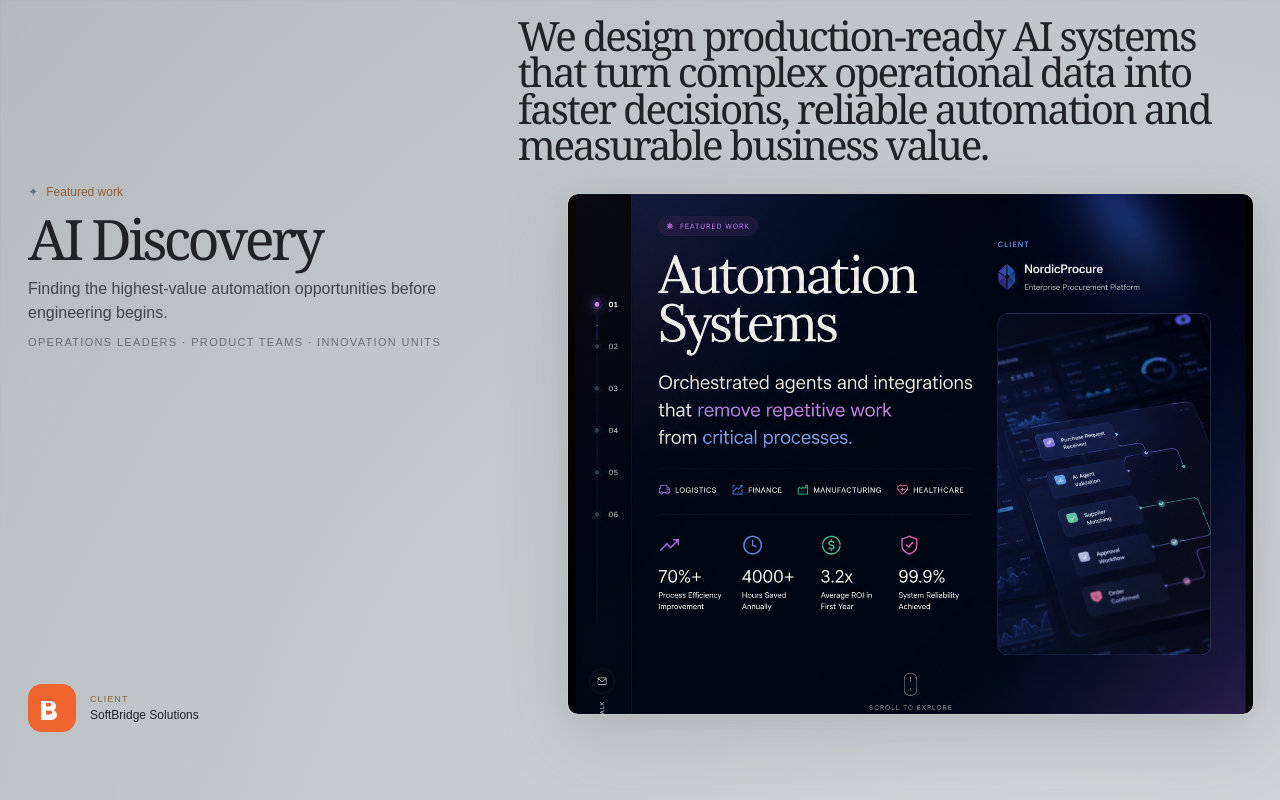
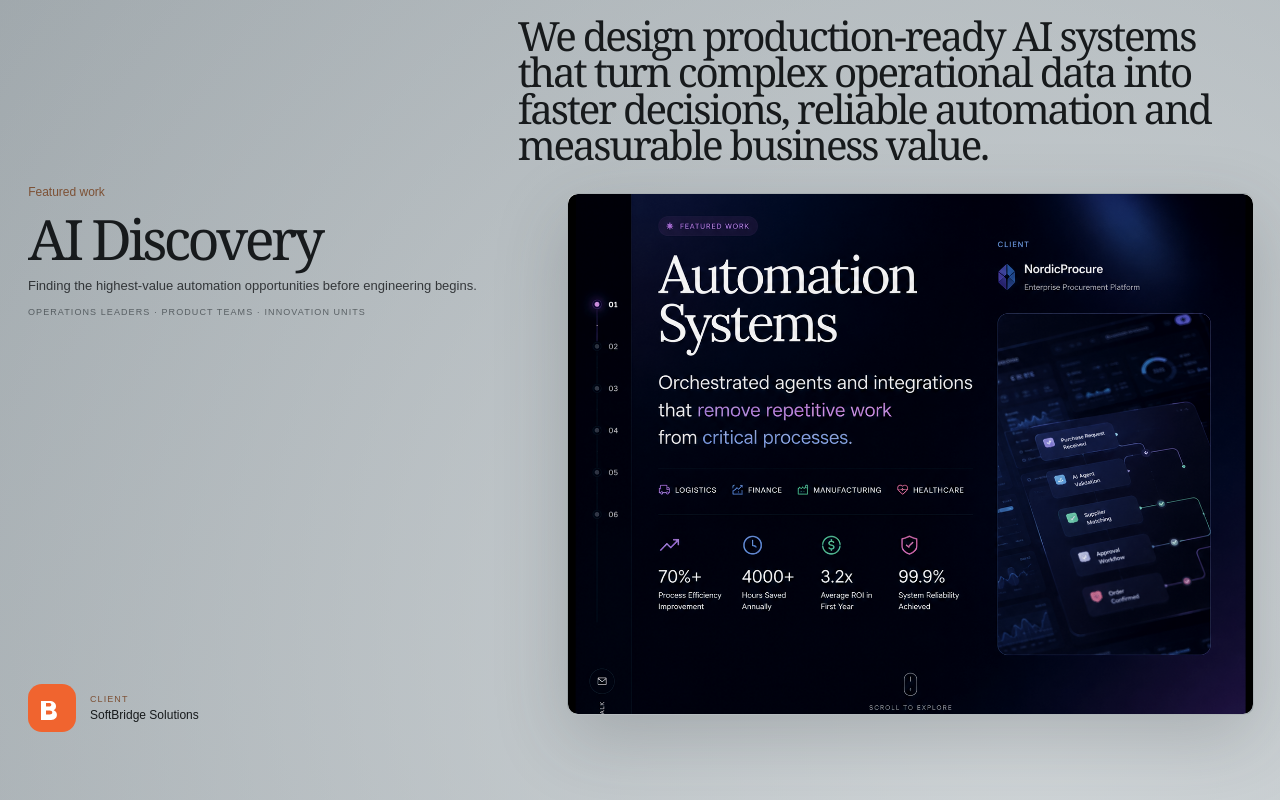
Before and after one commit to Dpehect/Trionn, a Next.js app: page /cases/ai-software-development-finland in a window 1280 px wide. Shown: the top 800 px of the page. Built offline with nearby package versions, Linux system fonts and the light colour scheme.

Commit message:
titanyum v2

```diff
--- a/app/globals.css
+++ b/app/globals.css
@@ -1685,7 +1685,9 @@
 }
 
 
-/* SoftBridge case pages — global viewport reset */
+
+
+/* SoftBridge Titanium viewport */
 html,
 body {
   margin: 0;
@@ -1693,7 +1695,7 @@ body {
   width: 100%;
   min-height: 100%;
   overflow-x: hidden;
-  background: #a7aca8;
+  background: #9ca5aa;
 }
 
 body {
--- a/components/case-study-page.module.css
+++ b/components/case-study-page.module.css
@@ -731,261 +731,17 @@
 }
 
 
-/* SoftBridge premium navy-purple theme — motion structure unchanged */
-.page {
-  background:
-    radial-gradient(circle at 82% 18%, rgba(56, 82, 255, .18), transparent 34%),
-    radial-gradient(circle at 88% 78%, rgba(146, 57, 255, .18), transparent 30%),
-    linear-gradient(135deg, #030817 0%, #061126 48%, #130a2b 100%);
-}
-
-.workSection,
-.servicesSection {
-  background: transparent;
-}
-
-.workSticky::before {
-  content: "";
-  position: absolute;
-  inset: 0;
-  pointer-events: none;
-  background:
-    linear-gradient(90deg, rgba(255,255,255,.025) 1px, transparent 1px),
-    linear-gradient(rgba(255,255,255,.02) 1px, transparent 1px);
-  background-size: 48px 48px;
-  mask-image: linear-gradient(to bottom, rgba(0,0,0,.35), transparent 88%);
-}
-
-.container,
-.servicesContainer {
-  position: relative;
-  z-index: 1;
-}
-
-.featuredLabel {
-  color: #c98cff;
-}
-
-.featuredLabel::before {
-  content: "✦";
-  margin-right: 8px;
-  color: #9b6cff;
-}
-
-.featuredTitle {
-  color: #f7f4ff;
-  text-shadow: 0 0 32px rgba(116, 104, 255, .08);
-}
-
-.featuredTitle p {
-  color: rgba(236, 235, 255, .86);
-  font-size: clamp(18px, 1.24vw, 22px);
-  line-height: 1.5;
-}
-
-.featuredTitle span {
-  color: rgba(178, 188, 255, .78);
-  font-size: clamp(12px, .84vw, 14px);
-  line-height: 1.45;
-}
-
-.clientLabel {
-  color: #7fa8ff;
-}
-
-.clientName {
-  color: #f3f0ff;
-}
-
-.mediaArea {
-  border: 1px solid rgba(130, 119, 255, .28);
-  box-shadow:
-    0 24px 80px rgba(0, 0, 0, .38),
-    0 0 42px rgba(75, 88, 255, .10);
-  background: rgba(8, 15, 37, .78);
-}
-
-.mediaArea::after {
-  content: "";
-  position: absolute;
-  inset: 0;
-  z-index: 20;
-  pointer-events: none;
-  border-radius: inherit;
-  background:
-    linear-gradient(135deg, rgba(118, 83, 255, .08), transparent 36%),
-    linear-gradient(315deg, rgba(28, 122, 255, .08), transparent 34%);
-}
-
-.mediaItem img {
-  filter: saturate(.92) contrast(1.04) brightness(.88);
-}
-
-.cta {
-  background: linear-gradient(90deg, #6246ea, #8e48ff);
-  box-shadow: 0 12px 36px rgba(110, 72, 255, .25);
-}
-
-.serviceGroup {
-  border-color: rgba(137, 144, 255, .2);
-}
-
-.serviceNumber {
-  color: #875dff;
-}
-
-.serviceTitle {
-  color: #f7f4ff;
-}
-
-.serviceRow {
-  border-color: rgba(137, 144, 255, .14);
-}
-
-.serviceRowLabel {
-  color: rgba(238, 238, 255, .82);
-}
-
-.serviceHoverLayer {
-  background: linear-gradient(90deg, #f7f6ff, #e5e8ff);
-}
-
-.marqueeTrack {
-  color: #0a1025;
-}
-
-@media (max-height: 900px) and (min-width: 801px) {
-  .featuredTitle p {
-    font-size: clamp(16px, 1.1vw, 19px);
-  }
-
-  .featuredTitle span {
-    font-size: clamp(11px, .76vw, 13px);
-  }
-}
-
-@media (max-width: 800px) {
-  .featuredTitle p {
-    font-size: 15px;
-  }
-
-  .featuredTitle span {
-    font-size: 11px;
-  }
-}
-
-
-/* SoftBridge Emerald + Copper palette override
-   Layout and motion are unchanged. */
-.page {
-  background:
-    radial-gradient(circle at 84% 18%, rgba(95, 175, 144, .14), transparent 34%),
-    radial-gradient(circle at 78% 82%, rgba(198, 124, 78, .14), transparent 30%),
-    linear-gradient(135deg, #18231f 0%, #21302a 48%, #2b362f 100%);
-  color: #e7dfc8;
-}
-
-.workSection,
-.servicesSection {
-  background: transparent;
-}
-
-.workSticky::before {
-  background:
-    linear-gradient(90deg, rgba(231, 223, 200, .025) 1px, transparent 1px),
-    linear-gradient(rgba(231, 223, 200, .02) 1px, transparent 1px);
-}
-
-.featuredLabel {
-  color: #c67c4e;
-}
-
-.featuredLabel::before {
-  color: #5faf90;
-}
-
-.featuredTitle {
-  color: #e7dfc8;
-  text-shadow: 0 0 28px rgba(198, 124, 78, .06);
-}
-
-.featuredTitle p {
-  color: rgba(231, 223, 200, .84);
-}
-
-.featuredTitle span {
-  color: rgba(159, 198, 177, .82);
-}
-
-.clientLabel {
-  color: #5faf90;
-}
-
-.clientName {
-  color: #e7dfc8;
-}
-
-.mediaArea {
-  border-color: rgba(95, 175, 144, .26);
-  background: rgba(38, 53, 46, .84);
-  box-shadow:
-    0 24px 80px rgba(17, 24, 21, .34),
-    0 0 38px rgba(95, 175, 144, .08);
-}
-
-.mediaArea::after {
-  background:
-    linear-gradient(135deg, rgba(95, 175, 144, .08), transparent 36%),
-    linear-gradient(315deg, rgba(198, 124, 78, .08), transparent 34%);
-}
-
-.cta {
-  background: linear-gradient(90deg, #b96f43, #d18b5d);
-  box-shadow: 0 12px 34px rgba(198, 124, 78, .22);
-}
-
-.serviceGroup {
-  border-color: rgba(95, 175, 144, .18);
-}
-
-.serviceNumber {
-  color: #c67c4e;
-}
-
-.serviceTitle {
-  color: #e7dfc8;
-}
-
-.serviceRow {
-  border-color: rgba(95, 175, 144, .13);
-}
-
-.serviceRowLabel {
-  color: rgba(231, 223, 200, .84);
-}
-
-.serviceHoverLayer {
-  background: linear-gradient(90deg, #d8c7aa, #c9b28f);
-}
-
-.marqueeTrack {
-  color: #223129;
-}
-
-
-/* Industrial Concrete theme + full viewport edge fix
-   Layout, GSAP timelines and component structure remain unchanged. */
-
+/* SoftBridge Titanium — clean single-source theme */
 .page {
   width: 100%;
   min-height: 100vh;
   margin: 0;
   padding: 0;
+  color: #171a1c;
   background:
-    radial-gradient(circle at 82% 16%, rgba(193, 196, 190, .55), transparent 35%),
-    radial-gradient(circle at 18% 84%, rgba(175, 107, 61, .14), transparent 28%),
-    linear-gradient(135deg, #9ea5a1 0%, #a7aca8 48%, #b8bbb6 100%);
-  color: #1d1f1f;
+    radial-gradient(circle at 80% 12%, rgba(231, 235, 237, .68), transparent 33%),
+    radial-gradient(circle at 18% 88%, rgba(120, 129, 135, .22), transparent 30%),
+    linear-gradient(135deg, #8f989d 0%, #aeb6ba 46%, #c8ced1 100%);
 }
 
 .workSection,
@@ -1000,13 +756,7 @@
   margin: 0;
 }
 
-.container {
-  width: 100%;
-  max-width: none;
-  margin: 0;
-  box-sizing: border-box;
-}
-
+.container,
 .servicesContainer {
   width: 100%;
   max-width: none;
@@ -1016,100 +766,99 @@
 
 .workSticky::before {
   background:
-    linear-gradient(90deg, rgba(29, 31, 31, .045) 1px, transparent 1px),
-    linear-gradient(rgba(29, 31, 31, .038) 1px, transparent 1px);
+    linear-gradient(90deg, rgba(23, 26, 28, .055) 1px, transparent 1px),
+    linear-gradient(rgba(23, 26, 28, .045) 1px, transparent 1px);
+  background-size: 48px 48px;
 }
 
 .featuredLabel {
-  color: #8f5736;
+  color: #7d5135;
 }
 
 .featuredLabel::before {
-  color: #5f6c67;
+  color: #59636a;
 }
 
 .featuredTitle {
-  color: #1d1f1f;
+  color: #171a1c;
   text-shadow: none;
 }
 
 .featuredTitle p {
-  color: rgba(29, 31, 31, .78);
+  color: rgba(23, 26, 28, .82);
 }
 
 .featuredTitle span {
-  color: rgba(54, 62, 59, .72);
+  color: rgba(55, 62, 66, .72);
 }
 
 .clientLabel {
-  color: #7b4a30;
+  color: #7d5135;
 }
 
 .clientName {
-  color: #1d1f1f;
+  color: #171a1c;
 }
 
 .mediaArea {
-  border: 1px solid rgba(58, 63, 61, .16);
-  background: rgba(218, 219, 214, .68);
+  border: 1px solid rgba(58, 65, 69, .2);
+  background: linear-gradient(145deg, rgba(221, 225, 227, .86), rgba(180, 188, 192, .78));
   box-shadow:
-    0 24px 70px rgba(65, 71, 68, .18),
-    0 0 28px rgba(175, 107, 61, .07);
+    0 24px 72px rgba(46, 51, 54, .22),
+    inset 0 1px 0 rgba(245, 247, 248, .52);
 }
 
 .mediaArea::after {
   background:
-    linear-gradient(135deg, rgba(175, 107, 61, .08), transparent 38%),
-    linear-gradient(315deg, rgba(95, 108, 103, .09), transparent 34%);
+    linear-gradient(135deg, rgba(255, 255, 255, .13), transparent 34%),
+    linear-gradient(315deg, rgba(87, 96, 102, .1), transparent 36%);
 }
 
 .mediaItem img {
-  filter: saturate(.8) contrast(1.03) brightness(.96);
+  filter: saturate(.68) contrast(1.08) brightness(.96);
 }
 
 .cta {
-  background: linear-gradient(90deg, #9d5f39, #b9784e);
-  box-shadow: 0 12px 32px rgba(119, 76, 50, .18);
+  background: linear-gradient(90deg, #735039, #94684a);
+  box-shadow: 0 12px 30px rgba(73, 50, 35, .2);
 }
 
 .cta a {
-  color: #f0ebe4;
+  color: #ece8e2;
 }
 
 .serviceGroup {
-  border-color: rgba(44, 49, 47, .16);
+  border-color: rgba(38, 43, 46, .18);
 }
 
 .serviceNumber {
-  color: #9c5f3a;
+  color: #7d5135;
 }
 
 .serviceTitle {
-  color: #1d1f1f;
+  color: #171a1c;
 }
 
 .serviceRow {
-  border-color: rgba(44, 49, 47, .14);
+  border-color: rgba(38, 43, 46, .15);
 }
 
 .serviceRowLabel {
-  color: rgba(29, 31, 31, .82);
+  color: rgba(23, 26, 28, .86);
 }
 
 .serviceHoverLayer {
-  background: linear-gradient(90deg, #d8d5ce, #c9c5bc);
+  background: linear-gradient(90deg, #e2e6e8, #cfd5d8);
 }
 
 .marqueeTrack {
-  color: #1f2221;
+  color: #171a1c;
 }
 
 .servicePreview {
-  border: 1px solid rgba(29, 31, 31, .12);
-  box-shadow: 0 16px 36px rgba(48, 52, 50, .18);
+  border: 1px solid rgba(23, 26, 28, .13);
+  box-shadow: 0 16px 36px rgba(47, 53, 56, .2);
 }
-
-
 
 @media (max-width: 800px) {
   .page,
@@ -1119,115 +868,3 @@
     max-width: 100%;
   }
 }
-
-
-/* SoftBridge Titanium palette override
-   Layout, GSAP animations and content remain unchanged. */
-
-.page {
-  background:
-    radial-gradient(circle at 82% 16%, rgba(232, 235, 236, .58), transparent 34%),
-    radial-gradient(circle at 16% 84%, rgba(140, 96, 62, .12), transparent 30%),
-    linear-gradient(135deg, #aeb4b7 0%, #bcc1c3 48%, #c9ced0 100%);
-  color: #202224;
-}
-
-.workSection,
-.servicesSection {
-  background: transparent;
-}
-
-.workSticky::before {
-  background:
-    linear-gradient(90deg, rgba(32, 34, 36, .042) 1px, transparent 1px),
-    linear-gradient(rgba(32, 34, 36, .034) 1px, transparent 1px);
-}
-
-.featuredLabel {
-  color: #8c603e;
-}
-
-.featuredLabel::before {
-  color: #657078;
-}
-
-.featuredTitle {
-  color: #202224;
-  text-shadow: none;
-}
-
-.featuredTitle p {
-  color: rgba(32, 34, 36, .78);
-}
-
-.featuredTitle span {
-  color: rgba(63, 69, 73, .68);
-}
-
-.clientLabel {
-  color: #8c603e;
-}
-
-.clientName {
-  color: #202224;
-}
-
-.mediaArea {
-  border: 1px solid rgba(70, 76, 80, .17);
-  background: rgba(232, 235, 236, .68);
-  box-shadow:
-    0 24px 70px rgba(70, 77, 81, .18),
-    0 0 28px rgba(140, 96, 62, .06);
-}
-
-.mediaArea::after {
-  background:
-    linear-gradient(135deg, rgba(140, 96, 62, .07), transparent 38%),
-    linear-gradient(315deg, rgba(101, 112, 120, .08), transparent 34%);
-}
-
-.mediaItem img {
-  filter: saturate(.78) contrast(1.04) brightness(.97);
-}
-
-.cta {
-  background: linear-gradient(90deg, #7f5639, #9a6b49);
-  box-shadow: 0 12px 32px rgba(104, 71, 48, .18);
-}
-
-.cta a {
-  color: #ece8e2;
-}
-
-.serviceGroup {
-  border-color: rgba(50, 55, 58, .17);
-}
-
-.serviceNumber {
-  color: #8c603e;
-}
-
-.serviceTitle {
-  color: #202224;
-}
-
-.serviceRow {
-  border-color: rgba(50, 55, 58, .14);
-}
-
-.serviceRowLabel {
-  color: rgba(32, 34, 36, .84);
-}
-
-.serviceHoverLayer {
-  background: linear-gradient(90deg, #e7eaeb, #d6dadd);
-}
-
-.marqueeTrack {
-  color: #202224;
-}
-
-.servicePreview {
-  border: 1px solid rgba(32, 34, 36, .12);
-  box-shadow: 0 16px 36px rgba(63, 69, 73, .16);
-}
```
Also changed, not shown: 1 other file (tests, documents, lock files or other folders).
